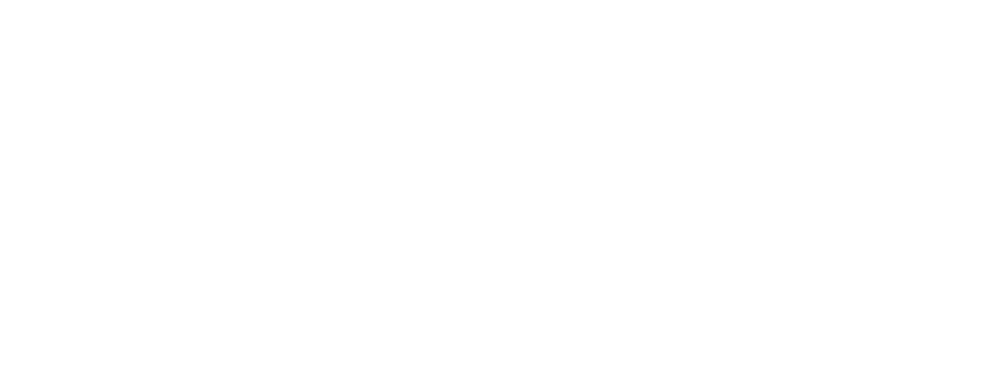
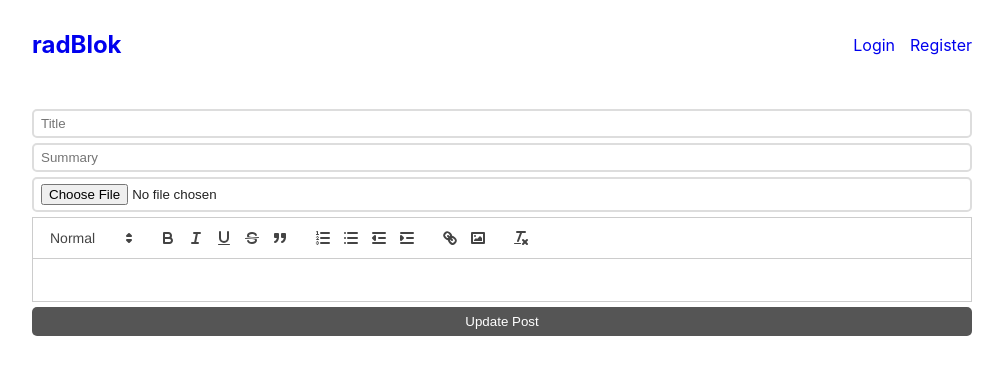
Before and after one commit to radlee/mern-blok, a React (Create React App) app in the folder client/: page /edit/1 in a window 1280 px wide. Before the commit this address had no page. Shown: the top 374 px of the page, without its empty margins (138-1141 px from the left). Built offline with nearby package versions, Linux system fonts and the light colour scheme; no server answers.

Commit message:
Deploy 1

```diff
--- a/client/src/App.css
+++ b/client/src/App.css
@@ -1,6 +1,10 @@
 * {
   box-sizing: border-box;
 }
+a {
+  cursor: pointer;
+}
+
 body {
   color: #222;
 }
@@ -11,7 +15,7 @@
 
 main {
   padding: 10px;
-  max-width: 700px;
+  max-width: 960px;
   margin: 0 auto;
 }
 
@@ -40,9 +44,16 @@
 
 div.post {
   display: grid;
-  grid-template-columns: .9fr 1.1fr;
+  grid-template-columns: 1fr;
+  /* grid-template-columns: .9fr 1.1fr; */
   gap: 20px;
   margin-bottom: 30px;
+}
+
+@media screen and (min-width: 700px) {
+  div.post {
+    grid-template-columns: .9fr 1.1fr;
+  }
 }
 
 div.post div.texts a {
@@ -84,15 +95,69 @@
 }
 
 button {
+  cursor: pointer;
   width: 100%;
   display: block;
   background-color: #555;
   border: 0;
   color: #fff;
   border-radius: 5px;
-  padding: 7px 0;
+    padding: 7px 0;
 }
 
 form.login h1, form.register h1 {
   text-align: center;
 }
+
+/* Start ------------------- */
+
+div.post-page a {
+  color: #333;
+  text-decoration: underline;
+}
+
+div.post-page h1 {
+  text-align: center;
+  margin: 10px 0 5px;
+}
+
+div.post-page time {
+  text-align: center;
+  display: block;
+  font-size: .7rem;
+  color: #aaa;
+}
+
+div.post-page div.author {
+  text-align: center;
+  margin-bottom: 20px;
+  font-size: .7rem;
+  font-weight: bold;
+}
+
+div.post-page div.content p {
+  line-height: 1.6rem;
+}
+
+
+/* Edit Button */
+
+div.edit-row {
+  text-align: center;
+  margin-bottom: 20px;
+}
+
+div.post-page a.edit-btn {
+  background-color: #333;
+  display: inline-flex;
+  align-items: center;
+  gap: 5px;
+  color: #fff;
+  padding: 15px 30px;
+  border-radius: 5px;
+  text-decoration: none;
+}
+
+a svg {
+  height: 20px;
+}
--- a/client/src/App.js
+++ b/client/src/App.js
@@ -8,6 +8,7 @@
 import { UserContextProvider } from './UserContext';
 import CreatePost from './pages/CreatePost';
 import PostPage from './pages/PostPage';
+import EditPost from './pages/EditPost';
 
 function App() {
   return (
@@ -19,6 +20,7 @@
         <Route path='/register' element={<RegisterPage />}/>
         <Route path='/create' element={<CreatePost />}/>
         <Route path='/post/:id' element={<PostPage />}/>
+        <Route path='/edit/:id' element={<EditPost />}/>
         </Route>
       </Routes>
     </UserContextProvider>
--- /dev/null
+++ b/client/src/Editor.js
@@ -0,0 +1,26 @@
+import ReactQuill from "react-quill";
+const modules = {
+    toolbar: [
+      [{ 'header': [1, 2, false] }],
+      ['bold', 'italic', 'underline','strike', 'blockquote'],
+      [{'list': 'ordered'}, {'list': 'bullet'}, {'indent': '-1'}, {'indent': '+1'}],
+      ['link', 'image'],
+      ['clean']
+    ],
+  }
+
+  const formats = [
+    'header',
+    'bold', 'italic', 'underline', 'strike', 'blockquote',
+    'list', 'bullet', 'indent',
+    'link', 'image'
+  ]
+export default function Editor({value, onChange}) {
+    return (
+        <ReactQuill value={value}
+            onChange={onChange}
+            modules={modules}
+            formats={formats}
+        />
+    )
+}
--- a/client/src/pages/CreatePost.js
+++ b/client/src/pages/CreatePost.js
@@ -1,24 +1,7 @@
 import { useState } from 'react';
-import ReactQuill from 'react-quill';
 import { Navigate } from 'react-router-dom';
 import 'react-quill/dist/quill.snow.css';
-
-const modules = {
-    toolbar: [
-      [{ 'header': [1, 2, false] }],
-      ['bold', 'italic', 'underline','strike', 'blockquote'],
-      [{'list': 'ordered'}, {'list': 'bullet'}, {'indent': '-1'}, {'indent': '+1'}],
-      ['link', 'image'],
-      ['clean']
-    ],
-  }
-
-  const formats = [
-    'header',
-    'bold', 'italic', 'underline', 'strike', 'blockquote',
-    'list', 'bullet', 'indent',
-    'link', 'image'
-  ]
+import Editor from '../Editor';
 
 export default function CreatePost() {
     const [title, setTitle] = useState('');
@@ -64,12 +47,7 @@
             <input  type="file"
                     onChange={ev => setFiles(ev.target.files)}
             />
-            <ReactQuill value={content}
-                        onChange={newValue => setContent(newValue)}
-                        modules={modules}
-                        formats={formats}
-
-            />
+            <Editor onChange={setContent} value={content} />
             <button style={{marginTop: '5px'}}>Create Post</button>
         </form>
     )
--- /dev/null
+++ b/client/src/pages/EditPost.js
@@ -0,0 +1,68 @@
+import { useEffect, useState } from 'react';
+import { Navigate, useParams } from 'react-router-dom';
+import 'react-quill/dist/quill.snow.css';
+import Editor from '../Editor';
+
+export default function EditPost() {
+  const {id} = useParams();
+  const [title, setTitle] = useState('');
+  const [summary, setSummary] = useState('');
+  const [content, setContent] = useState('');
+  const [files, setFiles] = useState('');
+  const [redirect, setRedirect] = useState(false);
+
+  useEffect(() => {
+    fetch('http://localhost:/4000/post/'+id)
+    .then(response => {
+      response.json().then(postInfo => {
+        setTitle(postInfo.title);
+        setContent(postInfo.content);
+        setSummary(postInfo.summary);
+      });
+    });
+  }, []);
+
+  async function updatePost(ev) {
+    ev.preventDefault();
+    const data = new FormData();
+    data.set('title', title);
+    data.set('summary', summary);
+    data.set('content', content);
+    data.set('id', id);
+    if(files?.[0]) {
+      data.set('file', files?.[0]);
+    }
+    const response = await fetch('http://localhost:4000/post', {
+      method: 'PUT',
+      body: data,
+      credentials: 'include'
+    });
+    if(response.ok) {
+      setRedirect(true);
+    }
+  }
+  if(redirect) {
+    return <Navigate to={'/post/'+id} />
+  }
+  return (
+
+    <form onSubmit={updatePost}>
+          <input  type="title"
+                  placeholder={'Title'}
+                  value={title}
+                  onChange={ev => setTitle(ev.target.value)}
+
+          />
+          <input  type="summary"
+                  placeholder={'Summary'}
+                  value={summary}
+                  onChange={ev => setSummary(ev.target.value)}
+          />
+          <input  type="file"
+                  onChange={ev => setFiles(ev.target.files)}
+          />
+          <Editor onChange={setContent} value={content} />
+          <button style={{marginTop: '5px'}}>Update Post</button>
+      </form>
+  )
+}
--- a/client/src/pages/IndexPage.js
+++ b/client/src/pages/IndexPage.js
@@ -12,7 +12,7 @@
     }, [])
     return (
         <>
-        {posts.length > 0 && posts.map(post => (
+    {posts.length > 0 && posts.map(post => (
             <Post {...post} />
         ))}
         </>
--- a/client/src/pages/PostPage.js
+++ b/client/src/pages/PostPage.js
@@ -1,7 +1,10 @@
-import { useEffect, useState } from "react"
-import { useParams } from "react-router-dom";
+import { formatISO, formatISO9075 } from "date-fns";
+import { useContext, useEffect, useState } from "react"
+import { UserContext } from "../UserContext";
+import { Link, useParams } from "react-router-dom";
 
 export default function PostPage() {
+    const { userInfo } = useContext(UserContext);
     const [postInfo, setPostInfo] = useState(null);
     const {id} = useParams();
     useEffect(() => {
@@ -16,12 +19,25 @@
     if(!postInfo) return '';
 
     return (
-        <div className="post-image">
-            <div className="image">
-                <img src={`http://localhost:4000/${postInfo.cover}`} alt="cover-photo" />
-            </div>
-            <h1>{postInfo.title}</h1>
-            <div dangerouslySetInnerHTML={{__html: postInfo.content}} />
+
+    <div className="post-page">
+        <h1>{postInfo.title}</h1>
+        <time>{formatISO9075(new Date(postInfo.createdAt))}</time>
+        <div className="author">by @{postInfo.author.username}</div>
+          {userInfo.id === postInfo.author._id && (
+        <div className="edit-row">
+            <Link to={`/edit/${postInfo._id}`} className="edit-btn">
+                <svg xmlns="http://www.w3.org/2000/svg" fill="none" viewBox="0 0 24 24" strokeWidth={1.5} stroke="currentColor" className="w-6 h-6">
+                    <path strokeLinecap="round" strokeLinejoin="round" d="M16.862 4.487l1.687-1.688a1.875 1.875 0 112.652 2.652L10.582 16.07a4.5 4.5 0 01-1.897 1.13L6 18l.8-2.685a4.5 4.5 0 011.13-1.897l8.932-8.931zm0 0L19.5 7.125M18 14v4.75A2.25 2.25 0 0115.75 21H5.25A2.25 2.25 0 013 18.75V8.25A2.25 2.25 0 015.25 6H10" />
+                </svg>
+                Edit this Post
+            </Link>
         </div>
+        )}
+        <div className="image">
+            <img src={`https://radback.onrender.com/${postInfo.cover}`} alt="cover-photo" />
+    </div>
+    <div className="content" dangerouslySetInnerHTML={{__html: postInfo.content}} />
+    </div>
     )
 }
```
